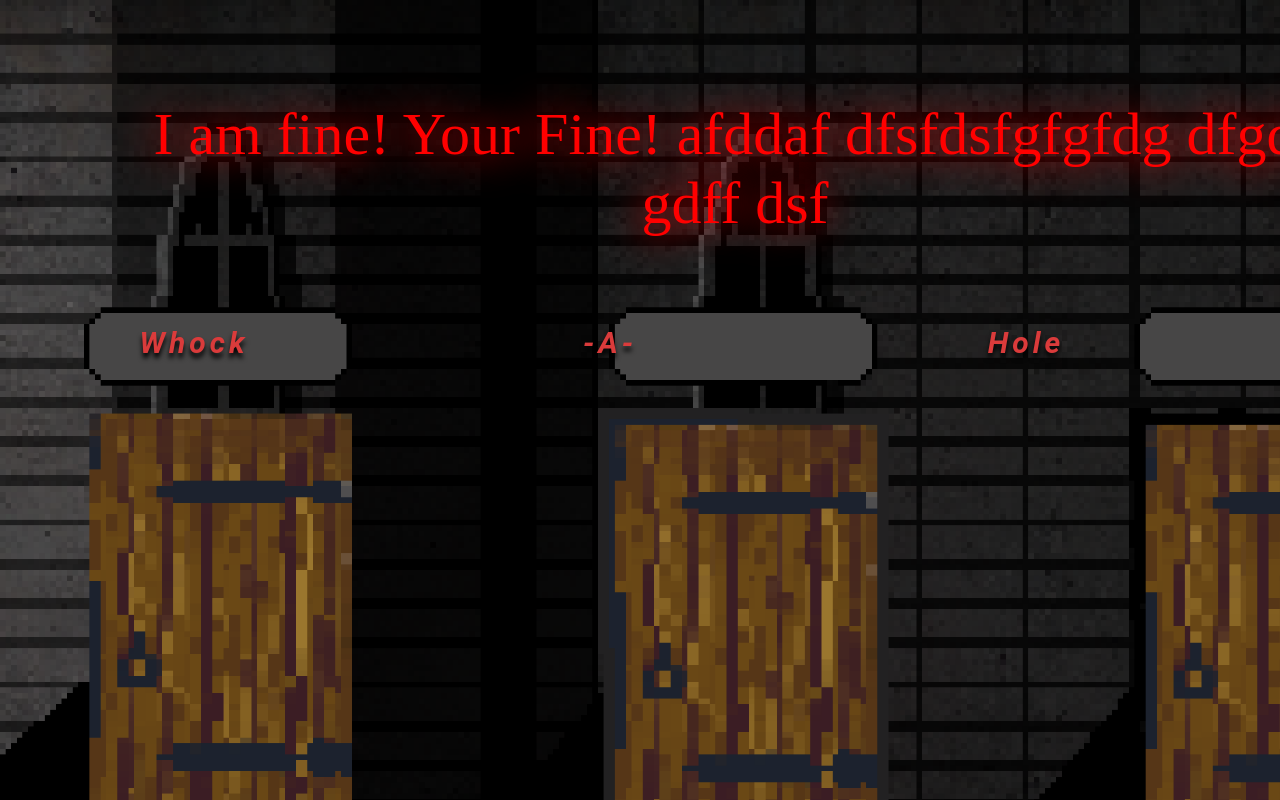
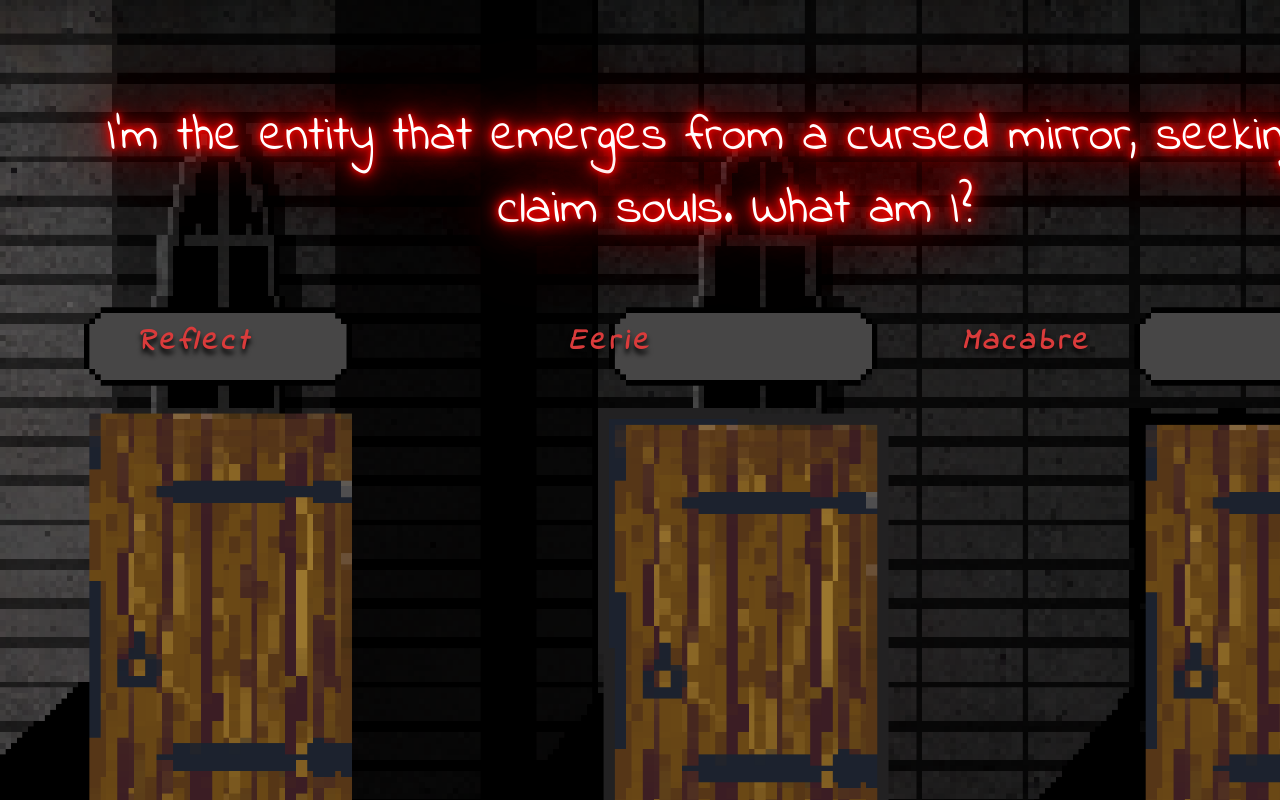
Before and after one commit to BMonesh/Chamber-of-the-unseen-enigmas, a plain HTML site: page game.html in a window 1280 px wide. Shown: the top 800 px of the page. Drawn offline with Linux system fonts and the light colour scheme.

Commit message:
Add files via upload

```diff
--- a/game.css
+++ b/game.css
@@ -1,3 +1,6 @@
+@import url("https://fonts.googleapis.com/css?family=Sacramento&display=swap");
+@import url('https://fonts.googleapis.com/css2?family=Fredoka:wght@400;500&family=Indie+Flower&family=Nunito+Sans:opsz,wght@6..12,600&family=Roboto:wght@300&family=Shadows+Into+Light&display=swap');
+@import url('https://fonts.googleapis.com/css2?family=Fredoka:wght@400;500&family=Indie+Flower&family=Kalam:wght@300&family=Nunito+Sans:opsz,wght@6..12,600&family=Roboto:wght@300&family=Shadows+Into+Light&display=swap');
 * {
     padding: 0;
     margin: 0;
@@ -19,8 +22,10 @@ body {
     width: 20%;
     text-shadow: 0px 5px 5px rgb(0, 0, 0);
     text-align: center;
-    margin-top: 325px;
-    font-family: 'Roboto', sans-serif;
+    margin-top: 320px;
+    /* font-family: 'Roboto', sans-serif; */
+    font-family: 'Indie Flower', cursive;
+    /* font-family: 'Shadows Into Light', cursive; */
     color: rgb(218, 59, 59);
     font-weight: bold;
     font-size: 30px;
@@ -28,17 +33,41 @@ body {
     letter-spacing: 4px;
     cursor: pointer;
 }
-@keyframes glow {
+/* @keyframes glow {
     0% {
-        text-shadow: 0 0 5px red; /* Start with a subtle glow */
+        text-shadow: 0 0 5px red;
     }
     50% {
-        text-shadow: 0 0 40px red; /* Increase the glow intensity */
+        text-shadow: 0 0 40px red;
     }
     100% {
-        text-shadow: 0 0 5px red; /* Return to a subtle glow */
+        text-shadow: 0 0 5px red;
     }
+} */
+
+@keyframes animate{
+    0%,18%,20%,50.1%,60%,65.1%,80%,90.1%,92%{
+        color: rgb(40, 12, 2);
+        text-shadow: none;
+    }
+    18.1%,20.1%,30%,50%,60.1%,65%,80.1%,90%,92.1%,100%{
+        color: red;
+        text-shadow: 0 0 20px #f40b03,0 0 40px rgb(244, 3, 3),0 rgb(244, 3, 3),0 0 160px #f40303;
+    }
+
 }
+
+/* @keyframes animate{
+    0%,18%,20%,50.1%,60%,65.1%,80%,90.1%,92%{
+        color: #0e3742;
+        text-shadow: none;
+    }
+    18.1%,20.1%,30%,50%,60.1%,65%,80.1%,90%,92.1%,100%{
+        color: white;
+        text-shadow: 0 0 20px #03bcf4,0 0 40px #03bcf4,0 0 80px #03bcf4,0 0 160px #03bcf4;
+    }
+
+} */
 
 #riddle {
     position: absolute;
@@ -46,8 +75,58 @@ body {
     height: auto;
     width: 1270px;
     text-align: center;
-    font-size: 60px;
+    font-size: 50px;
     left: 100px;
     top: 100px;
     animation: glow 2s infinite;
+    text-shadow: 0 0 5px #ff0500, 0 0 15px #ff0500, 0 0 20px #ff0500, 0 0 40px #ff0500, 0 0 60px #ff0000, 0 0 10px #ff0d00, 0 0 98px #ff0000;
+    color: #ffffff;
+    font-family: 'Roboto', sans-serif;
+    /* font-family: 'Shadows Into Light', cursive; */
+    /* font-family: "Sacramento", cursive; */
+    font-family: 'Indie Flower', cursive;
+    text-align: center;
+    animation: blink 5s infinite;
+    -webkit-animation: blink 5s infinite;
 }
+@-webkit-keyframes blink {
+    20%,
+    24%,
+    55% {
+      color: #111;
+      text-shadow: none;
+    }
+
+    0%,
+    19%,
+    21%,
+    23%,
+    25%,
+    54%,
+    56%,
+    100% {
+    text-shadow: 0 0 5px #ff0500, 0 0 15px #ff0500, 0 0 20px #ff0500, 0 0 40px #ff0500, 0 0 60px #ff0000, 0 0 10px #ff0d00, 0 0 98px #ff0000;
+      color: #ffffff;
+    }
+  }
+
+  @keyframes blink {
+    20%,
+    24%,
+    55% {
+      color: #111;
+      text-shadow: none;
+    }
+
+    0%,
+    19%,
+    21%,
+    23%,
+    25%,
+    54%,
+    56%,
+    100% {
+    text-shadow: 0 0 5px #ff0500, 0 0 15px #ff0500, 0 0 20px #ff0500, 0 0 40px #ff0500, 0 0 60px #ff0000, 0 0 10px #ff0d00, 0 0 98px #ff0000;
+      color: #ffffff;
+    }
+  }
--- a/game.html
+++ b/game.html
@@ -9,9 +9,11 @@
 <body>
     <div id="riddle">I am fine! Your Fine! afddaf dfsfdsfgfgfdg dfgdf gdff dsf</div>
     <div id="answers">
-        <div id="ans1">Whock</div>
-        <div id="ans2">-A-</div>
-        <div id="ans3">Hole</div>
+        <div id="ans1"></div>
+        <div id="ans2"></div>
+        <div id="ans3"></div>
     </div>
+    <script src="game.js" type="module"></script>
+    <script src="riddles.js" type="module"></script>
 </body>
 </html>
--- /dev/null
+++ b/game.js
@@ -0,0 +1,85 @@
+const riddleElement = document.getElementById("riddle");
+const answer1Element = document.getElementById("ans1");
+const answer2Element = document.getElementById("ans2");
+const answer3Element = document.getElementById("ans3");
+import { riddlesSet1 } from './riddles.js';
+import { riddlesSet2 } from './riddles.js';
+import { riddlesSet3 } from './riddles.js';
+import { riddlesSet4 } from './riddles.js';
+
+let currentRound = 1;
+let wrongAnswers = 0;
+var correctAnswer;
+
+function loadQuestion() {
+    const randomchoice = ["Eerie", "Spooky", "Creepy", "Haunted", "Sinister", "Macabre", "Ghoulish", "Chilling", "Terrifying", "Frightening"]
+    const randomRiddleSet = Math.floor(Math.random() * 4) + 1;
+    let randomRiddle;
+    switch (randomRiddleSet) {
+        case 1:
+            randomRiddle = riddlesSet1[Math.floor(Math.random() * riddlesSet1.length)];
+            break;
+        case 2:
+            randomRiddle = riddlesSet2[Math.floor(Math.random() * riddlesSet2.length)];
+            break;
+        case 3:
+            randomRiddle = riddlesSet3[Math.floor(Math.random() * riddlesSet3.length)];
+            break;
+        case 4:
+            randomRiddle = riddlesSet4[Math.floor(Math.random() * riddlesSet4.length)];
+            break;
+    }
+    riddleElement.textContent = randomRiddle.riddle;
+
+    correctAnswer = randomRiddle.answer;
+    const randomAnswers = [correctAnswer];
+
+    while (randomAnswers.length < 3) {
+        const randomIndex = Math.floor(Math.random() * randomchoice.length);
+        const randomAnswer = randomchoice[randomIndex];
+
+        if (!randomAnswers.includes(randomAnswer)) {
+            randomAnswers.push(randomAnswer);
+        }
+    }
+
+    randomAnswers.sort(() => Math.random() - 0.5);
+
+    answer1Element.textContent = randomAnswers[0];
+    answer2Element.textContent = randomAnswers[1];
+    answer3Element.textContent = randomAnswers[2];
+}
+
+function checkAnswer(selectedAnswer) {
+    if (selectedAnswer === correctAnswer){
+      currentRound++;
+      alert("wait")
+      if (currentRound <= 5) {
+        loadQuestion();
+      } else {
+        alert("Congratulations! You've completed all rounds.");
+      }
+    } else {
+      wrongAnswers++;
+      currentRound++
+      if (wrongAnswers == 2){
+        window.location.href = "gameover.html"
+      }else{
+        loadQuestion();
+      }
+    }
+  }
+
+  answer1Element.addEventListener("click", () => {
+    checkAnswer(answer1Element.textContent);
+  });
+
+  answer2Element.addEventListener("click", () => {
+    checkAnswer(answer2Element.textContent);
+  });
+
+  answer3Element.addEventListener("click", () => {
+    checkAnswer(answer3Element.textContent);
+  });
+
+  loadQuestion();
--- a/main.js
+++ b/main.js
@@ -21,8 +21,7 @@ document.addEventListener("DOMContentLoaded", function () {
     const usernameInput = document.getElementById("usernameInput");
 
     playButton.addEventListener("click", function () {
-        const username = usernameInput.value.trim(); /// Remove leading/trailing whitespace
-
+        const username = usernameInput.value.trim(); // Remove leading/trailing whitespace
         if (username === "") {
             alert("Please enter your username before playing.");
         } else {
--- /dev/null
+++ b/riddles.js
@@ -0,0 +1,91 @@
+export const riddlesSet1 = [
+    {
+      riddle: "I'm the entity that emerges from a cursed mirror, seeking to claim souls. What am I?",
+      answer: "Reflect"
+    },
+    {
+      riddle: "I'm the eerie phenomenon where time repeats itself, often with tragic consequences. What am I?",
+      answer: "Loop"
+    },
+    {
+      riddle: "I'm the ancient, slumbering beast that rises from the depths of the ocean to wreak havoc. What am I?",
+      answer: "Leviathan"
+    },
+    {
+      riddle: "I'm the malevolent force that possesses a child's toy and turns it into a harbinger of doom. What am I?",
+      answer: "Puppet"
+    },
+    {
+      riddle: "I'm the sinister carnival that appears in the dead of night, promising dark delights. What am I called?",
+      answer: "Carnivale"
+    },
+  ];
+
+ export const riddlesSet2 = [
+    {
+      riddle: "I'm the chilling apparition of a woman in white, said to foretell death to those who see her. What am I?",
+      answer: "Banshee"
+    },
+    {
+      riddle: "I'm the cursed town where every night is a nightmarish carnival of horrors. What town am I?",
+      answer: "Ravenswood"
+    },
+    {
+      riddle: "I'm the eerie phenomenon where footsteps echo in an empty building when no one is around. What am I?",
+      answer: "Footfalls"
+    },
+    {
+      riddle: "I'm the restless spirit of a wronged man, seeking to reveal the truth behind his untimely demise. What am I?",
+      answer: "Specter"
+    },
+    {
+      riddle: "I'm the supernatural entity that manifests in your dreams, turning them into nightmares. What am I called?",
+      answer: "Dreamweaver"
+    },
+  ];
+
+ export const riddlesSet3 = [
+    {
+      riddle: "I'm the embodiment of fear, lurking in the shadows of your deepest nightmares. What am I?",
+      answer: "Dread"
+    },
+    {
+      riddle: "I'm the malevolent entity that haunts a cursed painting, compelling people to commit unspeakable acts. What am I?",
+      answer: "Haunting"
+    },
+    {
+      riddle: "I'm the forbidden tome filled with dark incantations and eldritch knowledge. What am I called?",
+      answer: "Grimoire"
+    },
+    {
+      riddle: "I'm the eerie child who speaks to imaginary friends that are anything but imaginary. What is my name?",
+      answer: "Poltergeist"
+    },
+    {
+      riddle: "I'm the small town with a history of unexplained disappearances and strange occurrences. Where am I?",
+      answer: "Silent Hill"
+    },
+  ];
+
+ export const riddlesSet4 = [
+    {
+      riddle: "I'm the eerie hotel with a haunted room that nobody dares to enter. What's my name?",
+      answer: "Overlook"
+    },
+    {
+      riddle: "I'm the vengeful spirit of a woman wronged in life, seeking retribution in the afterlife. What am I?",
+      answer: "Banshee"
+    },
+    {
+      riddle: "I'm the cursed artifact said to bring death to anyone who possesses it. What am I?",
+      answer: "Phylactery"
+    },
+    {
+      riddle: "I'm the shape-shifting creature that torments a group of friends in an isolated location. What am I?",
+      answer: "Wendigo"
+    },
+    {
+      riddle: "I'm the mysterious entity that can possess people, driving them to commit unspeakable acts of violence. What am I called?",
+      answer: "Malevolence"
+    },
+  ];
--- a/style.css
+++ b/style.css
@@ -15,6 +15,7 @@ body{
     left: 750px;
     top: 10px;
     justify-content:center;
+    filter:brightness(140%);
 }
 #play-button{
     border: 1px rgb(120, 14, 14) solid;
```
Also changed, not shown: index.html (+1 -1 lines), gameover.html (added).
